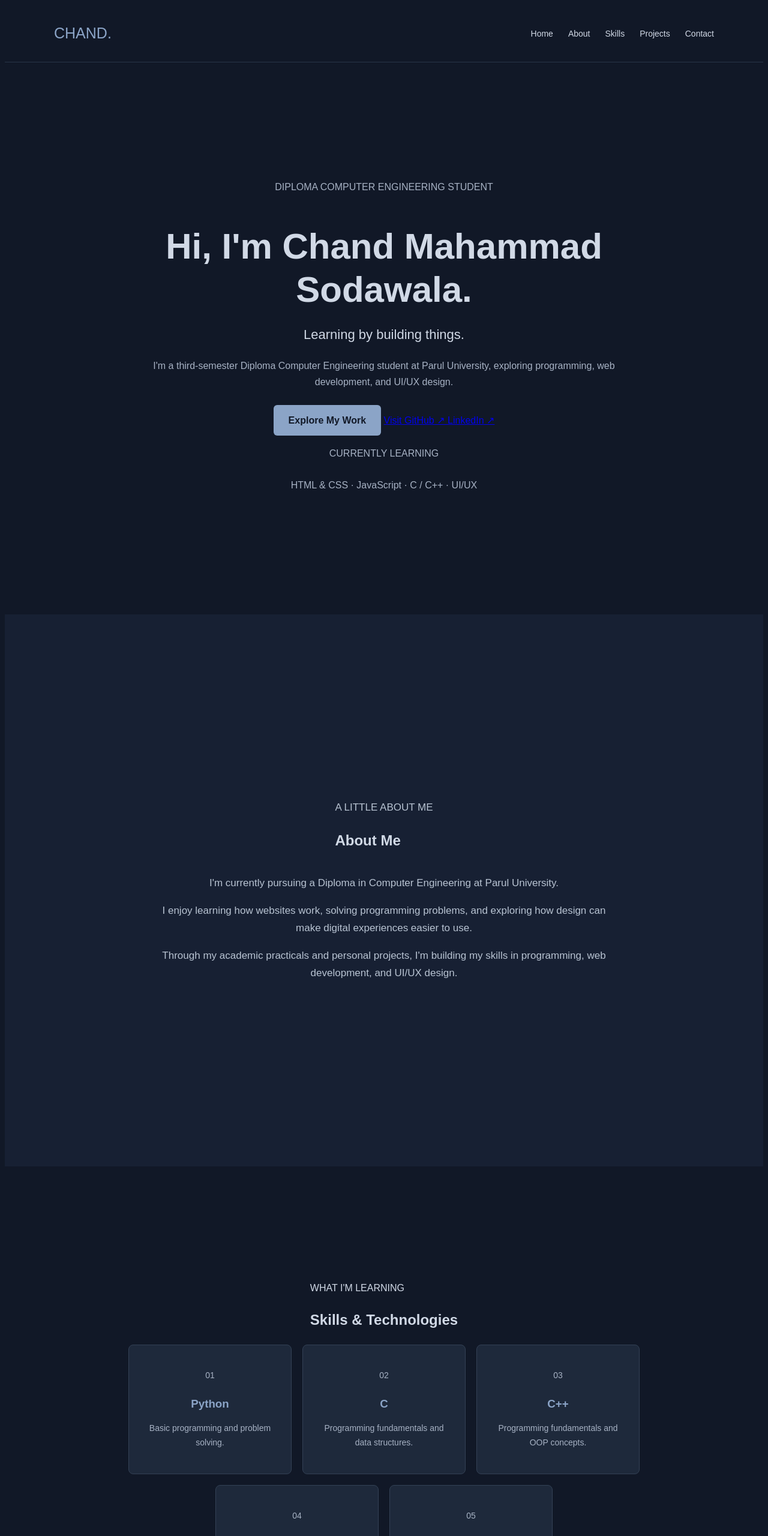
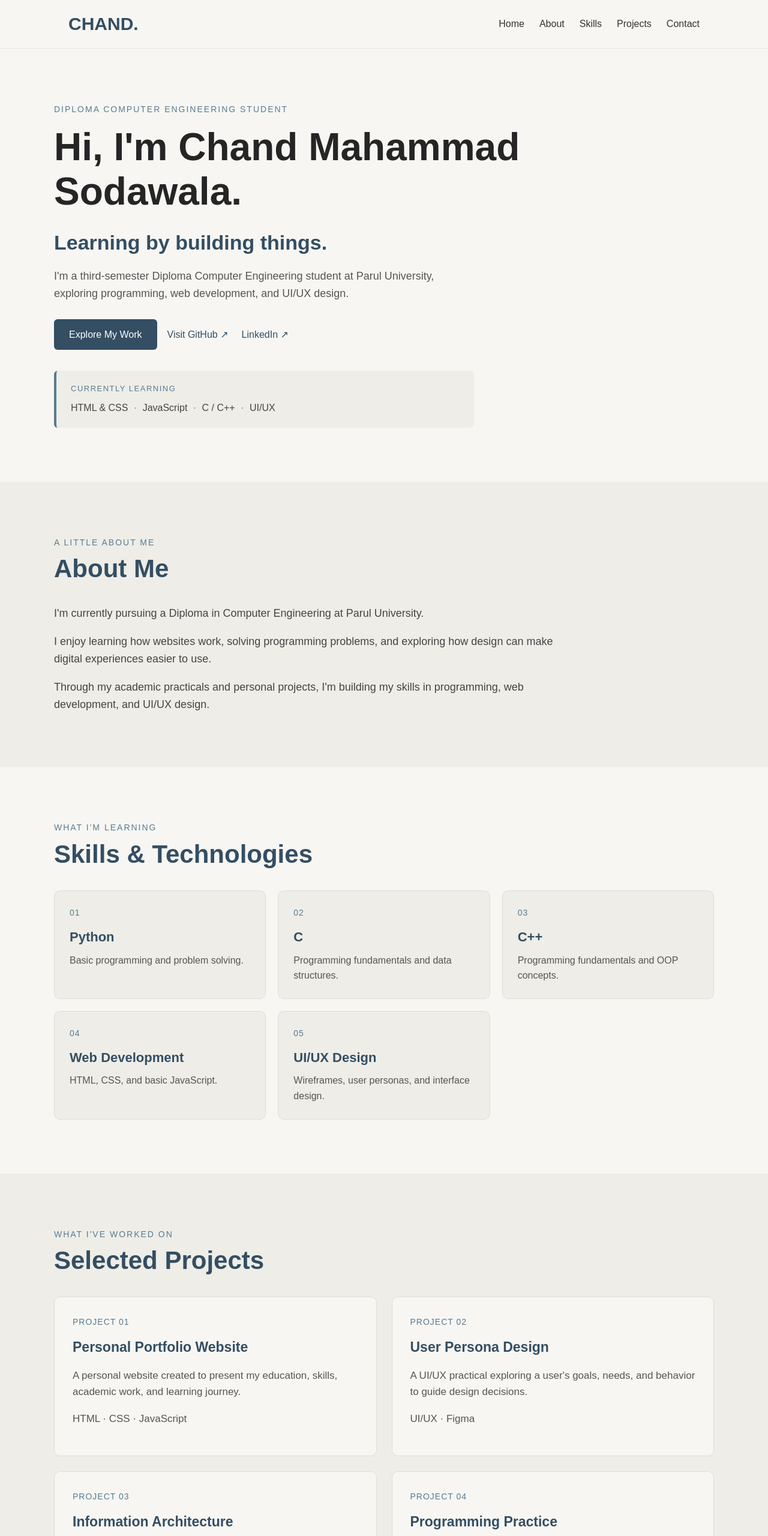
Before and after one commit to Chandmahammad/-MyPortfolio, a plain HTML site: page index.html in a window 1280 px wide. Shown: the top 2560 px of the page at 60% size. Drawn offline with Linux system fonts and the light colour scheme.

Commit message:
Update style.css

```diff
--- a/style.css
+++ b/style.css
@@ -1,382 +1,480 @@
 
-/* ===== 1. BASIC SETTINGS ===== */
+* {
+  margin: 0;
+  padding: 0;
+  box-sizing: border-box;
+}
 
-{
-    margin: 0;
-    padding: 0;
-    box-sizing: border-box;
-    scroll-behavior: smooth;
+html {
+  scroll-behavior: smooth;
 }
 
 body {
-    font-family: Arial, sans-serif;
-    background-color: #111827;
-    color: #d1d9e6;
-    line-height: 1.7;
+  font-family: Arial, sans-serif;
+  background-color: #f7f6f2;
+  color: #252525;
+  line-height: 1.6;
+  overflow-x: hidden;
 }
 
-/* ===== 2. NAVIGATION ===== */
+a {
+  text-decoration: none;
+  color: inherit;
+}
+
+section {
+  width: 100%;
+  padding: 90px 24px;
+}
 
 header {
-    background-color: #111827;
-    border-bottom: 1px solid #283548;
-
-    position: sticky;
-    top: 0;
-    z-index: 1000;
+  width: 100%;
+  background-color: #f7f6f2;
+  border-bottom: 1px solid #e5e3dc;
+  position: sticky;
+  top: 0;
+  z-index: 1000;
 }
 
 nav {
-    max-width: 1100px;
-    margin: auto;
-    padding: 18px 25px;
-
-    display: flex;
-    justify-content: space-between;
-    align-items: center;
+  max-width: 1100px;
+  min-height: 80px;
+  margin: 0 auto;
+  padding: 15px 24px;
+  display: flex;
+  justify-content: space-between;
+  align-items: center;
+  gap: 30px;
 }
 
 .logo {
-    color: #8ba4c7;
-    font-size: 25px;
+  font-size: 30px;
+  font-weight: bold;
+  color: #344e63;
+  white-space: nowrap;
 }
 
 nav ul {
-    list-style: none;
-    display: flex;
-    gap: 25px;
+  display: flex;
+  align-items: center;
+  justify-content: flex-end;
+  gap: 25px;
+  list-style: none;
+  margin: 0;
+  padding: 0;
 }
 
-nav a {
-    color: #d1d9e6;
-    text-decoration: none;
-    font-size: 14px;
-    transition: 0.3s;
+nav li {
+  list-style: none;
 }
 
-nav a:hover {
-    color: #8ba4c7;
+nav ul a {
+  display: inline-block;
+  font-size: 16px;
+  color: #333;
+  transition: color 0.3s;
 }
 
-/* ===== 3. COMMON SECTIONS ===== */
-
-section {
-    min-height: 90vh;
-    padding: 100px 25px;
-
-    display: flex;
-    flex-direction: column;
-    justify-content: center;
-    align-items: center;
-
-    scroll-margin-top: 70px;
+nav ul a:hover {
+  color: #587b91;
 }
 
-section > h2 {
-    font-size: 32px;
-    color: #8ba4c7;
-    margin-bottom: 35px;
-    text-align: center;
-}
-
-/* ===== 4. HOME SECTION ===== */
-
-.home {
-    text-align: center;
+#home {
+  min-height: 80vh;
+  display: flex;
+  align-items: center;
+  justify-content: center;
+  padding: 90px 24px;
 }
 
 .home-content {
-    max-width: 800px;
+  width: 100%;
+  max-width: 1100px;
+  margin: 0 auto;
 }
 
-.welcome {
-    color: #8ba4c7;
-    font-size: 13px;
-    font-weight: bold;
-    letter-spacing: 3px;
-    margin-bottom: 20px;
+.eyebrow {
+  font-size: 14px;
+  letter-spacing: 2px;
+  color: #587b91;
+  margin-bottom: 16px;
+  text-transform: uppercase;
 }
 
-.home h1 {
-    font-size: clamp(38px, 6vw, 60px);
-    line-height: 1.2;
-    margin-bottom: 20px;
+#home h1 {
+  max-width: 900px;
+  font-size: clamp(36px, 5vw, 64px);
+  line-height: 1.15;
+  margin-bottom: 20px;
+  overflow-wrap: anywhere;
 }
 
-.home h1 span {
-    color: #8ba4c7;
+#home h2 {
+  font-size: clamp(24px, 3vw, 34px);
+  color: #344e63;
+  margin-bottom: 15px;
 }
 
-.home h2 {
-    color: #d1d9e6;
-    font-size: 22px;
-    font-weight: normal;
-    margin-bottom: 20px;
+#home .intro {
+  max-width: 700px;
+  font-size: 18px;
+  color: #555;
+  margin-bottom: 28px;
 }
 
-.home p {
-    color: #a7b2c4;
-    margin-bottom: 25px;
+.home-buttons {
+  display: flex;
+  flex-wrap: wrap;
+  align-items: center;
+  gap: 12px;
+  margin-bottom: 35px;
 }
 
-/* ===== 5. BUTTON ===== */
-
 .btn {
-    display: inline-block;
-    background-color: #8ba4c7;
-    color: #111827;
-
-    padding: 12px 25px;
-    border-radius: 6px;
-
-    text-decoration: none;
-    font-weight: bold;
-
-    transition: 0.3s;
+  display: inline-block;
+  padding: 13px 25px;
+  background-color: #344e63;
+  color: white;
+  border-radius: 6px;
+  transition: background-color 0.3s, transform 0.3s;
 }
 
 .btn:hover {
-    background-color: #b3c3d8;
-    transform: translateY(-2px);
+  background-color: #587b91;
+  transform: translateY(-2px);
 }
 
-/* ===== 6. SOCIAL LINKS ===== */
-
-.social-links {
-    margin-top: 25px;
-
-    display: flex;
-    justify-content: center;
-    gap: 12px;
-    flex-wrap: wrap;
+.text-link {
+  display: inline-block;
+  padding: 10px 5px;
+  color: #344e63;
+  font-weight: 500;
 }
 
-.social-links a {
-    color: #d1d9e6;
-    text-decoration: none;
-
-    border: 1px solid #475569;
-    padding: 8px 16px;
-    border-radius: 6px;
-
-    transition: 0.3s;
+.text-link:hover {
+  color: #587b91;
 }
 
-.social-links a:hover {
-    color: #b3c3d8;
-    border-color: #8ba4c7;
+.learning-box {
+  max-width: 700px;
+  padding: 20px 24px;
+  background-color: #eeede7;
+  border-left: 4px solid #587b91;
+  border-radius: 6px;
 }
 
-/* ===== 7. ABOUT ===== */
+.learning-box .small-heading {
+  font-size: 13px;
+  letter-spacing: 1.5px;
+  color: #587b91;
+  margin-bottom: 8px;
+}
+
+.learning-box p {
+  font-size: 16px;
+  color: #444;
+}
+
+.learning-box span {
+  color: #587b91;
+  padding: 0 5px;
+}
 
 #about {
-    background-color: #172033;
+  background-color: #eeede7;
 }
 
-#about p {
-    max-width: 750px;
-    text-align: center;
-    color: #b8c3d2;
-    font-size: 17px;
+.section > * {
+  width: 100%;
+  max-width: 1100px;
+  margin-left: auto;
+  margin-right: auto;
 }
 
-/* ===== 8. SKILLS ===== */
+.section-heading {
+  margin-bottom: 35px;
+}
+
+.section-heading .eyebrow {
+  margin-bottom: 8px;
+}
+
+.section-heading h2 {
+  font-size: clamp(30px, 4vw, 42px);
+  line-height: 1.2;
+  color: #344e63;
+}
+
+.about-content {
+  display: flex;
+  flex-direction: column;
+  gap: 18px;
+}
+
+.about-content p {
+  max-width: 850px;
+  font-size: 18px;
+  color: #444;
+}
+
+#skills {
+  background-color: #f7f6f2;
+}
 
 .skills-container {
-    display: flex;
-    flex-wrap: wrap;
-    justify-content: center;
-    gap: 18px;
-    max-width: 1000px;
+  display: grid;
+  grid-template-columns: repeat(3, minmax(0, 1fr));
+  gap: 20px;
 }
 
 .skill-card {
-    background-color: #1e293b;
-    width: 220px;
-    padding: 25px;
+  min-width: 0;
+  padding: 25px;
+  background-color: #eeede7;
+  border: 1px solid #deddd6;
+  border-radius: 10px;
+  transition: transform 0.3s, box-shadow 0.3s;
+}
 
-    border: 1px solid #334155;
-    border-radius: 8px;
+.skill-card:hover {
+  transform: translateY(-4px);
+  box-shadow: 0 8px 20px rgba(0, 0, 0, 0.06);
+}
 
-    text-align: center;
-    transition: 0.3s;
+.card-number {
+  font-size: 14px;
+  color: #587b91;
+  letter-spacing: 1px;
+  margin-bottom: 12px;
 }
 
 .skill-card h3 {
-    color: #8ba4c7;
-    margin-bottom: 10px;
+  font-size: 22px;
+  color: #344e63;
+  margin-bottom: 8px;
 }
 
-.skill-card p {
-    color: #a7b2c4;
-    font-size: 14px;
+.skill-card p:last-child {
+  color: #555;
+  font-size: 16px;
 }
 
-.skill-card:hover {
-    border-color: #8ba4c7;
-    transform: translateY(-4px);
+#projects {
+  background-color: #eeede7;
 }
 
-/* ===== 9. PROJECTS ===== */
-
 .projects-container {
-    display: flex;
-    flex-wrap: wrap;
-    justify-content: center;
-    gap: 20px;
-    max-width: 1200px;
+  display: grid;
+  grid-template-columns: repeat(2, minmax(0, 1fr));
+  gap: 25px;
 }
 
 .project-card {
-    background-color: #1e293b;
-    width: 280px;
-    padding: 25px;
+  min-width: 0;
+  padding: 30px;
+  background-color: #f7f6f2;
+  border: 1px solid #deddd6;
+  border-radius: 10px;
+  transition: transform 0.3s, box-shadow 0.3s;
+  overflow-wrap: anywhere;
+}
 
-    border: 1px solid #334155;
-    border-radius: 8px;
-
-    transition: 0.3s;
+.project-card:hover {
+  transform: translateY(-4px);
+  box-shadow: 0 8px 20px rgba(0, 0, 0, 0.06);
 }
 
 .project-card h3 {
-    color: #8ba4c7;
-    font-size: 19px;
-    margin-bottom: 12px;
+  font-size: 23px;
+  color: #344e63;
+  margin-bottom: 15px;
 }
 
-.project-card p {
-    color: #a7b2c4;
-    font-size: 14px;
+.project-card > p:not(.card-number) {
+  color: #555;
+  font-size: 17px;
+  margin-bottom: 18px;
 }
 
-.project-card span {
-    display: inline-block;
-    margin-top: 18px;
-
-    color: #b3c3d8;
-    font-size: 13px;
-    font-weight: bold;
+.project-card .project-tools {
+  color: #587b91;
+  font-size: 15px;
+  margin-bottom: 0;
 }
 
-.project-card:hover {
-    border-color: #8ba4c7;
-    transform: translateY(-4px);
+#contact {
+  display: flex;
+  flex-direction: column;
+  align-items: center;
+  text-align: center;
+  background-color: #f7f6f2;
 }
 
-/* ===== 10. CONTACT ===== */
-
-#contact {
-    background-color: #172033;
+#contact .section-heading {
+  width: 100%;
+  max-width: 1100px;
 }
 
-#contact > p {
-    color: #a7b2c4;
-    text-align: center;
-    margin-bottom: 25px;
+.contact-intro {
+  max-width: 600px;
+  color: #555;
+  font-size: 17px;
+  margin-bottom: 20px;
 }
 
-form {
-    width: 100%;
-    max-width: 550px;
-
-    display: flex;
-    flex-direction: column;
-    gap: 15px;
+#contact form {
+  display: flex;
+  flex-direction: column;
+  gap: 12px;
+  width: 100%;
+  max-width: 550px;
+  margin: 15px auto 0;
+  padding: 30px;
+  text-align: left;
+  background-color: #eeede7;
+  border: 1px solid #deddd6;
+  border-radius: 10px;
 }
 
-form input,
-form textarea {
-    width: 100%;
-    padding: 14px;
-
-    background-color: #1e293b;
-    color: #d1d9e6;
-
-    border: 1px solid #475569;
-    border-radius: 6px;
-
-    font-size: 15px;
-    font-family: Arial, sans-serif;
+#contact label {
+  font-size: 15px;
+  font-weight: 600;
+  color: #344e63;
 }
 
-form input:focus,
-form textarea:focus {
-    outline: 1px solid #8ba4c7;
-    border-color: #8ba4c7;
+#contact input,
+#contact textarea {
+  display: block;
+  width: 100%;
+  padding: 14px;
+  border: 1px solid #ccc;
+  border-radius: 6px;
+  font-family: Arial, sans-serif;
+  font-size: 16px;
+  background-color: #fff;
+  color: #252525;
 }
 
-form textarea {
-    height: 140px;
-    resize: vertical;
+#contact textarea {
+  min-height: 150px;
+  resize: vertical;
 }
 
-form button {
-    padding: 13px;
-
-    background-color: #8ba4c7;
-    color: #111827;
-
-    border: none;
-    border-radius: 6px;
-
-    font-size: 15px;
-    font-weight: bold;
-    cursor: pointer;
-
-    transition: 0.3s;
+#contact input:focus,
+#contact textarea:focus {
+  outline: 2px solid #587b91;
+  border-color: #587b91;
 }
 
-form button:hover {
-    background-color: #b3c3d8;
+#contact button {
+  width: 100%;
+  padding: 14px;
+  margin-top: 8px;
+  background-color: #344e63;
+  color: white;
+  border: none;
+  border-radius: 6px;
+  font-size: 16px;
+  cursor: pointer;
+  transition: background-color 0.3s;
 }
 
-/* ===== 11. FOOTER ===== */
+#contact button:hover {
+  background-color: #587b91;
+}
 
 footer {
-    background-color: #0b1120;
-    border-top: 1px solid #283548;
-
-    text-align: center;
-    padding: 22px;
-
-    color: #8492a6;
-    font-size: 14px;
+  width: 100%;
+  padding: 25px 24px;
+  text-align: center;
+  background-color: #eeede7;
+  color: #555;
+  border-top: 1px solid #deddd6;
 }
 
-/* ===== 12. MOBILE RESPONSIVE ===== */
+footer p {
+  max-width: 1100px;
+  margin: 0 auto;
+}
 
-@media (max-width: 700px) {
+@media (max-width: 900px) {
+  .skills-container {
+    grid-template-columns: repeat(2, minmax(0, 1fr));
+  }
 
-    nav {
-        flex-direction: column;
-        gap: 12px;
-    }
+  nav {
+    gap: 20px;
+  }
 
-    nav ul {
-        gap: 14px;
-        flex-wrap: wrap;
-        justify-content: center;
-    }
+  nav ul {
+    gap: 16px;
+  }
+}
 
-    section {
-        padding: 80px 20px;
-    }
+@media (max-width: 650px) {
+  section {
+    padding: 65px 20px;
+  }
 
-    .home h1 {
-        font-size: 38px;
-    }
+  nav {
+    flex-direction: column;
+    justify-content: center;
+    gap: 10px;
+    padding: 15px 20px;
+  }
 
-    .home h2 {
-        font-size: 19px;
-    }
+  nav ul {
+    flex-wrap: wrap;
+    justify-content: center;
+    gap: 10px 18px;
+  }
 
-    section > h2 {
-        font-size: 28px;
-    }
+  nav ul a {
+    font-size: 15px;
+  }
 
-    .skill-card,
-    .project-card {
-        width: 100%;
-        max-width: 400px;
-    }
+  #home {
+    min-height: auto;
+    padding: 70px 20px;
+  }
+
+  #home h1 {
+    font-size: 36px;
+  }
+
+  #home .intro {
+    font-size: 16px;
+  }
+
+  .skills-container,
+  .projects-container {
+    grid-template-columns: 1fr;
+  }
+
+  .skill-card,
+  .project-card {
+    padding: 22px;
+  }
+
+  #contact form {
+    padding: 22px;
+  }
+
+  .home-buttons {
+    gap: 8px;
+  }
 }
+
+@media (max-width: 400px) {
+  #home h1 {
+    font-size: 30px;
+  }
+
+  .btn {
+    padding: 11px 17px;
+  }
+
+  .learning-box {
+    padding: 16px;
+  }
+}
```
